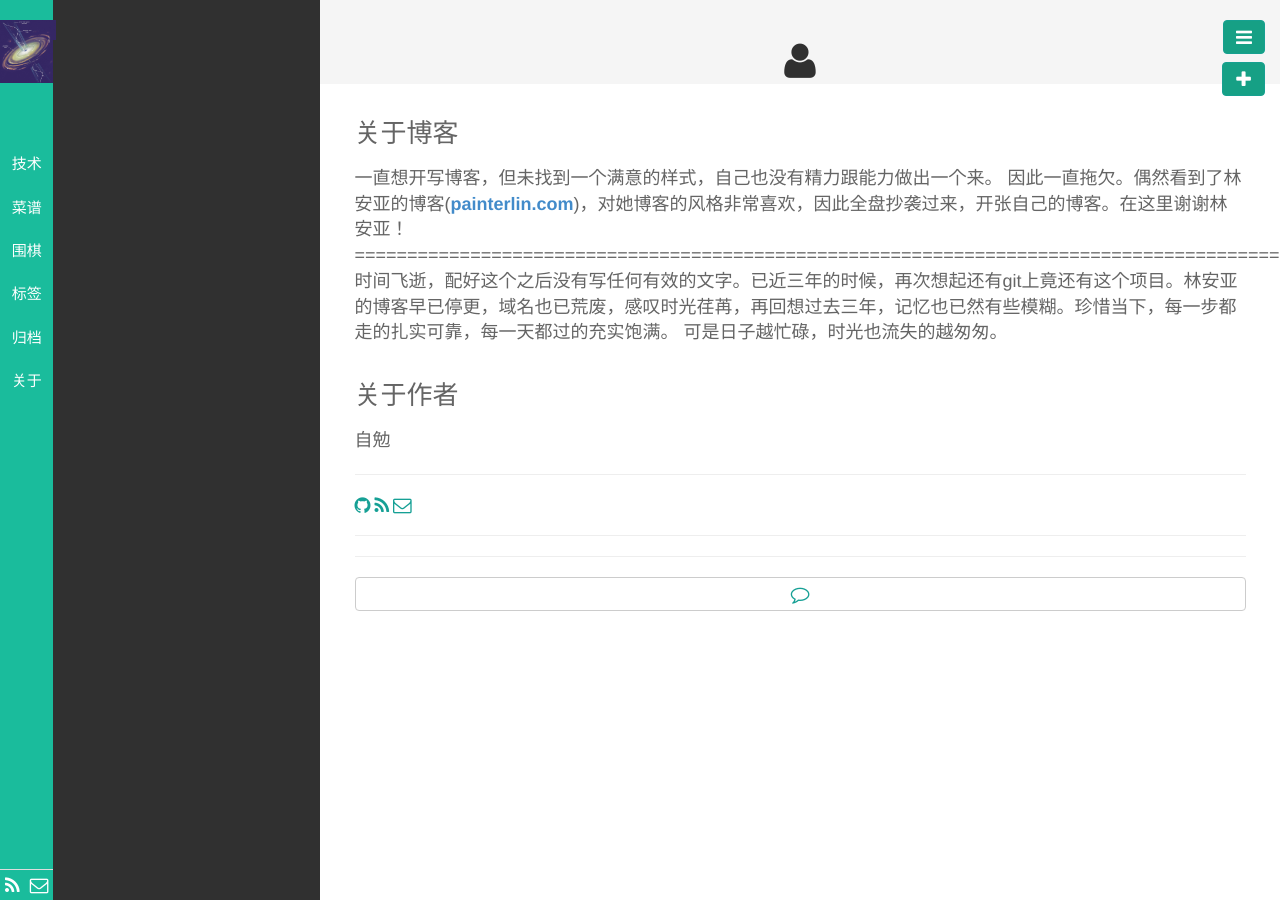
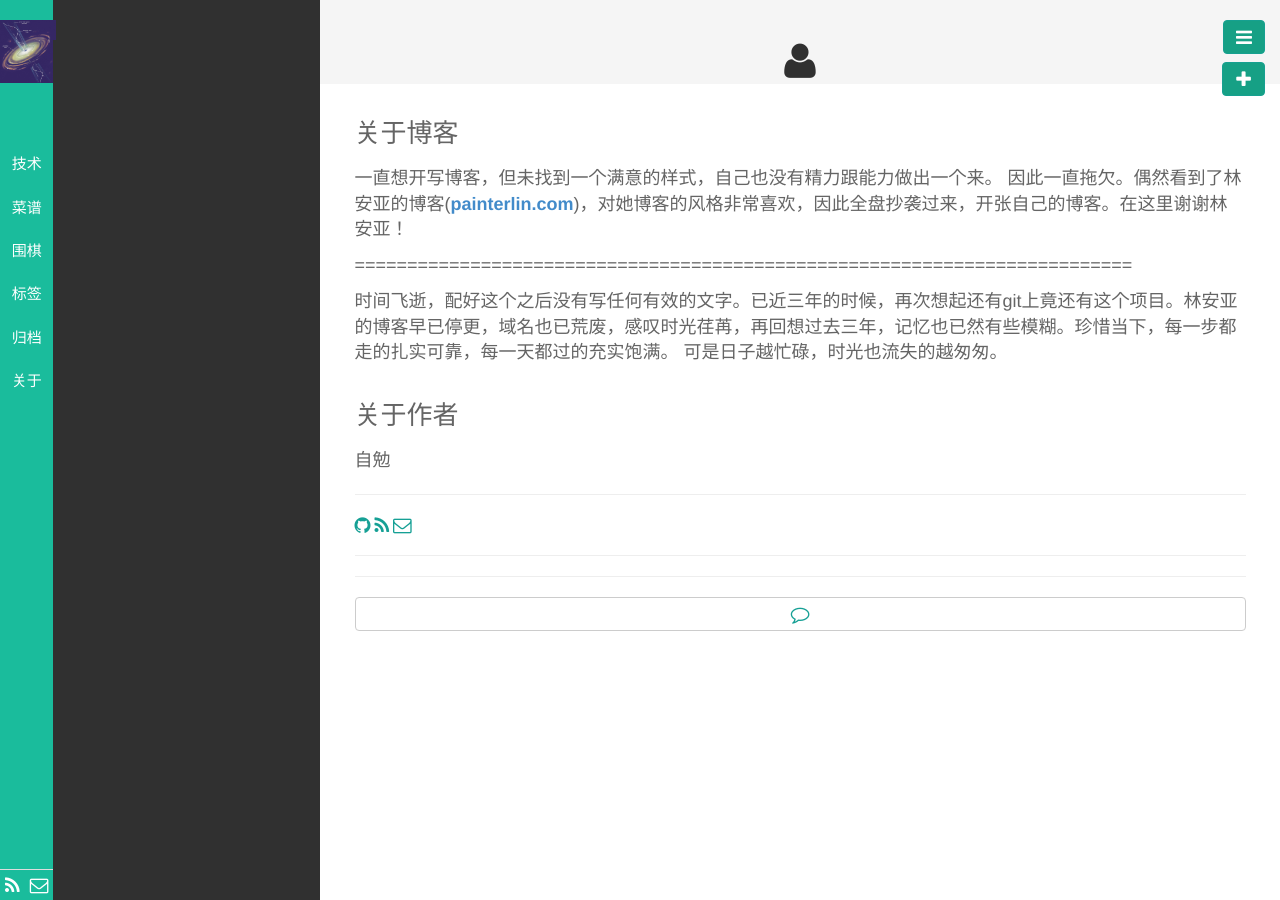
Before and after one commit to ygao12/ygao12.github.io, a Jekyll site: the page built from pages/about.html, in a window 1280 px wide. Built offline with Jekyll 4.4.1, drawn with Linux system fonts in a browser that asks for light colours; nearby versions of some CDN libraries; library files that are not in the unit come from our copies; Markdown is read by kramdown in place of the engine named in the settings.

Commit message:
change format

```diff
--- a/pages/about.html
+++ b/pages/about.html
@@ -6,10 +6,9 @@
 <h3>关于博客</h3>
 <p style=font-size:18px>一直想开写博客，但未找到一个满意的样式，自己也没有精力跟能力做出一个来。
   因此一直拖欠。偶然看到了林安亚的博客(<a href="http://painterlin.com"><B>painterlin.com</B></a>)，对她博客的风格非常喜欢，因此全盘抄袭过来，开张自己的博客。在这里谢谢林安亚！
-
-  =======================================================================================================
-
-  时间飞逝，配好这个之后没有写任何有效的文字。已近三年的时候，再次想起还有git上竟还有这个项目。林安亚的博客早已停更，域名也已荒废，感叹时光荏苒，再回想过去三年，记忆也已然有些模糊。珍惜当下，每一步都走的扎实可靠，每一天都过的充实饱满。
+</p>
+<p style=font-size:18px>==========================================================================</p>
+<p style=font-size:18px>时间飞逝，配好这个之后没有写任何有效的文字。已近三年的时候，再次想起还有git上竟还有这个项目。林安亚的博客早已停更，域名也已荒废，感叹时光荏苒，再回想过去三年，记忆也已然有些模糊。珍惜当下，每一步都走的扎实可靠，每一天都过的充实饱满。
   可是日子越忙碌，时光也流失的越匆匆。
 </p>
 
```
